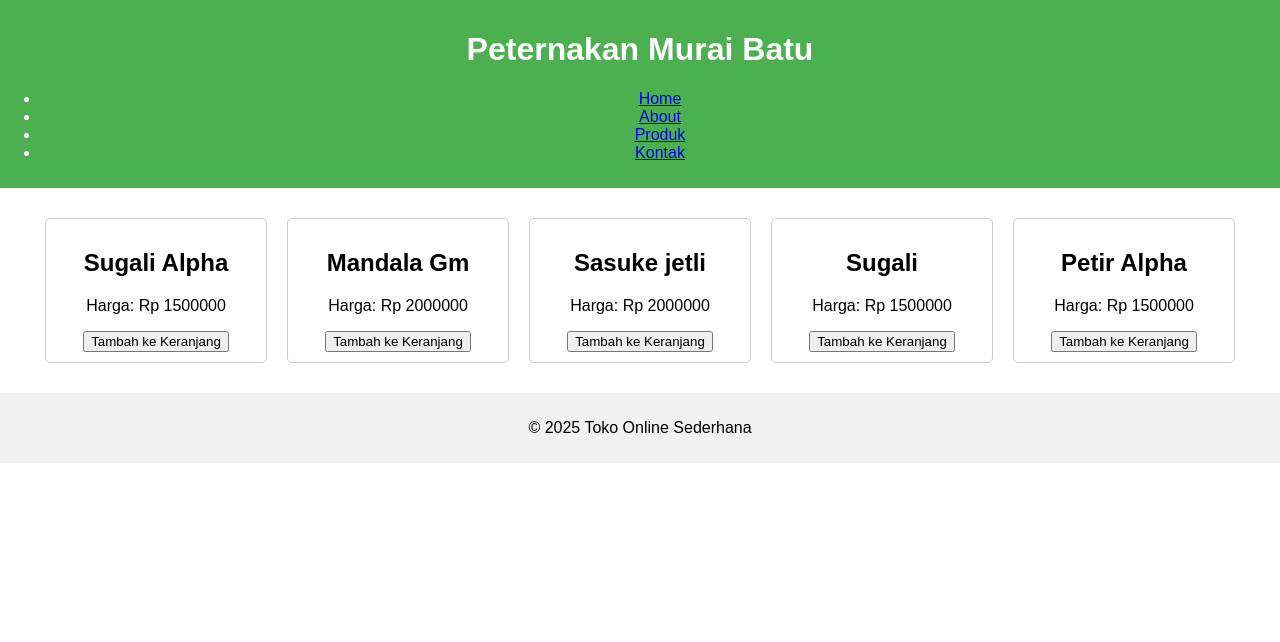
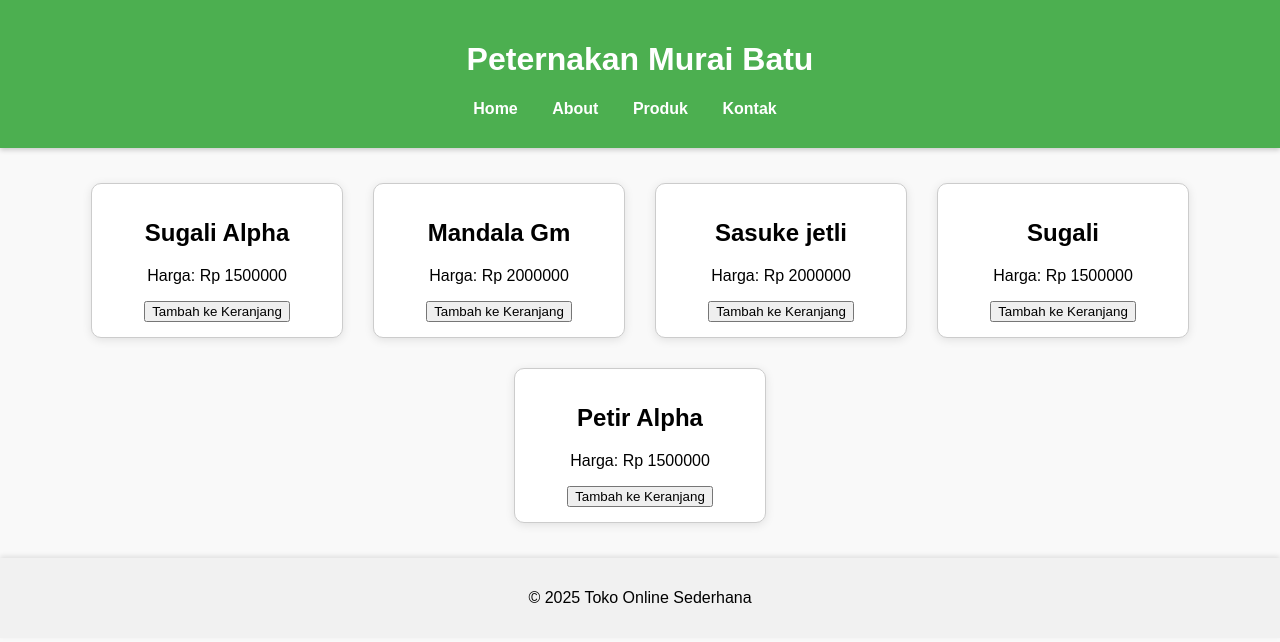
Before and after one commit to NafisMuhammadSabiq/cobaWeb, a plain HTML site: page index.html in a window 1280 px wide. Drawn offline with Linux system fonts and the light colour scheme.

Commit message:
Update style.css

```diff
--- a/style.css
+++ b/style.css
@@ -1,14 +1,38 @@
 body {
-    font-family: Arial, sans-serif;
+    font-family: 'Arial', sans-serif;
     margin: 0;
     padding: 0;
+    background-color: #f9f9f9; /* Warna latar belakang yang lebih lembut */
 }
 
 header {
-    background-color: #4CAF50;
+    background-color: #4CAF50; /* Warna hijau */
     color: white;
-    padding: 10px 0;
+    padding: 20px 0; /* Padding lebih besar untuk header */
     text-align: center;
+    box-shadow: 0 2px 5px rgba(0, 0, 0, 0.2); /* Bayangan untuk efek kedalaman */
+}
+
+nav ul {
+    list-style-type: none;
+    padding: 0;
+    margin: 10px 0; /* Margin untuk jarak antara judul dan menu */
+}
+
+nav ul li {
+    display: inline;
+    margin-right: 30px; /* Jarak antar item menu */
+}
+
+nav ul li a {
+    text-decoration: none;
+    color: white; /* Warna teks putih untuk tautan */
+    font-weight: bold; /* Teks tebal untuk tautan */
+    transition: color 0.3s; /* Transisi halus untuk efek hover */
+}
+
+nav ul li a:hover {
+    color: #FFD700; /* Warna emas saat hover */
 }
 
 #product-list {
@@ -20,15 +44,27 @@ header {
 
 .product {
     border: 1px solid #ccc;
-    border-radius: 5px;
-    margin: 10px;
-    padding: 10px;
-    width: 200px;
+    border-radius: 10px; /* Sudut lebih bulat */
+    margin: 15px; /* Jarak antar produk */
+    padding: 15px; /* Padding lebih besar untuk produk */
+    width: 220px; /* Lebar produk */
     text-align: center;
+    background-color: white; /* Latar belakang putih untuk produk */
+    box-shadow: 0 2px 10px rgba(0, 0, 0, 0.1); /* Bayangan untuk efek kedalaman */
+    transition: transform 0.3s, box-shadow 0.3s; /* Transisi halus untuk efek hover */
+}
+
+.product:hover {
+    transform: translateY(-5px); /* Efek angkat saat hover */
+    box-shadow: 0 4px 20px rgba(0, 0, 0, 0.2); /* Bayangan lebih dalam saat hover */
 }
 
 footer {
     text-align: center;
-    padding: 10px 0;
+    padding: 15px 0; /* Padding lebih besar untuk footer */
     background-color: #f1f1f1;
+    position: relative; /* Memastikan footer tetap di bawah */
+    bottom: 0;
+    width: 100%; /* Memastikan footer memenuhi lebar halaman */
+    box-shadow: 0 -2px 5px rgba(0, 0, 0, 0.1); /* Bayangan untuk footer */
 }
```
